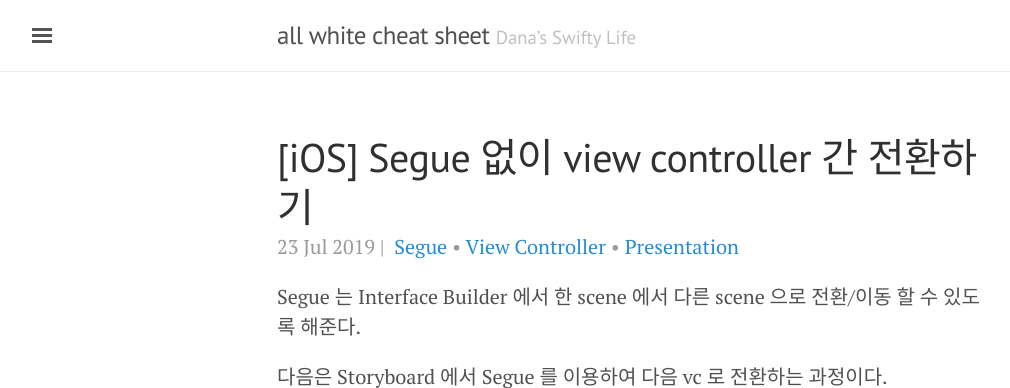
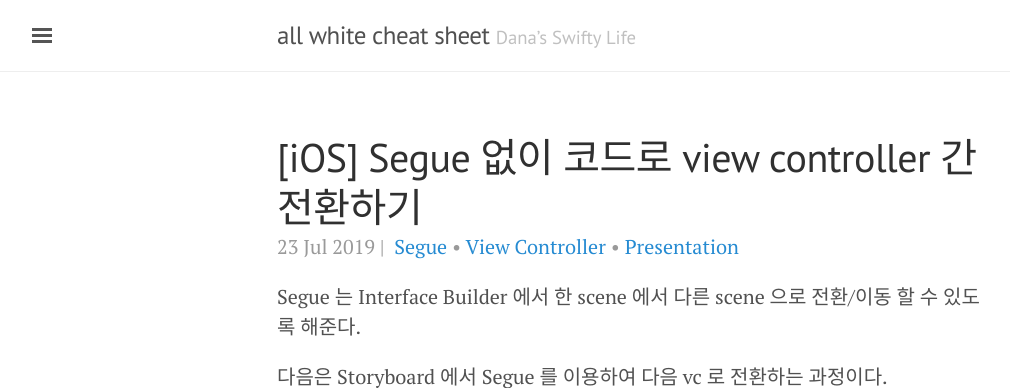
Before and after one commit to daheenallwhite/daheenallwhite.github.io, a Jekyll site: the page built from _posts/2019-07-23-Transition-Without-Segue.md, in a window 1280 px wide and 900 px high, cut to the strip 0-388 px from the top of the window. Shown: the whole strip, without its empty margins (3-1013 px from the left). Built offline with Jekyll 4.4.1, drawn with Linux system fonts in a browser that asks for light colours; nearby versions of some CDN libraries; comment, search, counter and statistics services are not loaded.

Commit message:
Modify title of new post

```diff
--- a/_posts/2019-07-23-Transition-Without-Segue.md
+++ b/_posts/2019-07-23-Transition-Without-Segue.md
@@ -1,6 +1,6 @@
 ---
 layout: post
-title:  "[iOS] Segue 없이 view controller 간 전환하기"
+title:  "[iOS] Segue 없이 코드로 view controller 간 전환하기"
 date:  2019-07-23 23:02:59
 author: Dana Lee
 categories: iOS
```
